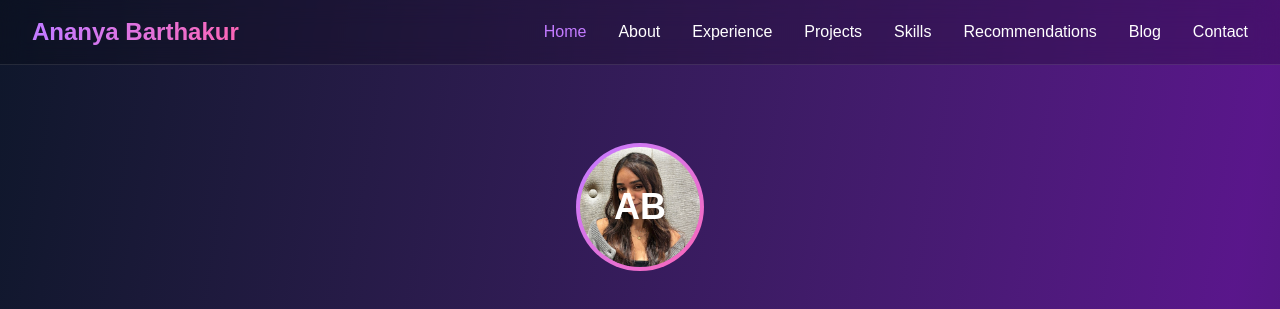
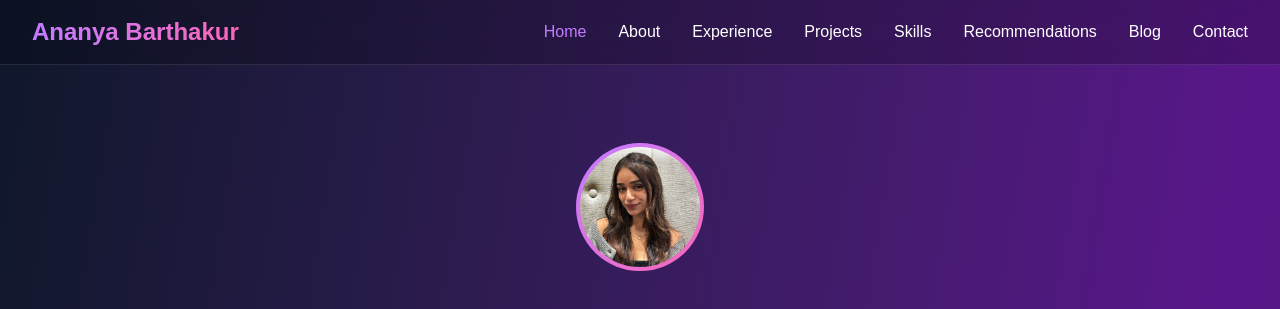
Before and after one commit to ananyabarthakur/ananya-portfolio, a Next.js app: page / in a window 1280 px wide. Shown: the top 309 px of the page. Built offline with nearby package versions, Linux system fonts and the light colour scheme.

Commit message:
Fix photo

```diff
--- a/src/app/page.tsx
+++ b/src/app/page.tsx
@@ -354,14 +354,13 @@ export default function Home() {
           <div className="mb-8">
             <div className="w-32 h-32 mx-auto mb-8 rounded-full bg-gradient-to-br from-purple-400 to-pink-400 p-1">
               <div
-                className="w-full h-full rounded-full bg-slate-800 bg-cover bg-center flex items-center justify-center text-4xl font-bold"
+                className="w-full h-full rounded-full bg-slate-800 bg-cover bg-center"
                 style={{
                   backgroundImage: 'url(/profile.jpeg)',
                   backgroundSize: 'cover',
                   backgroundPosition: 'center'
                 }}
               >
-                AB
               </div>
             </div>
           </div>
```
